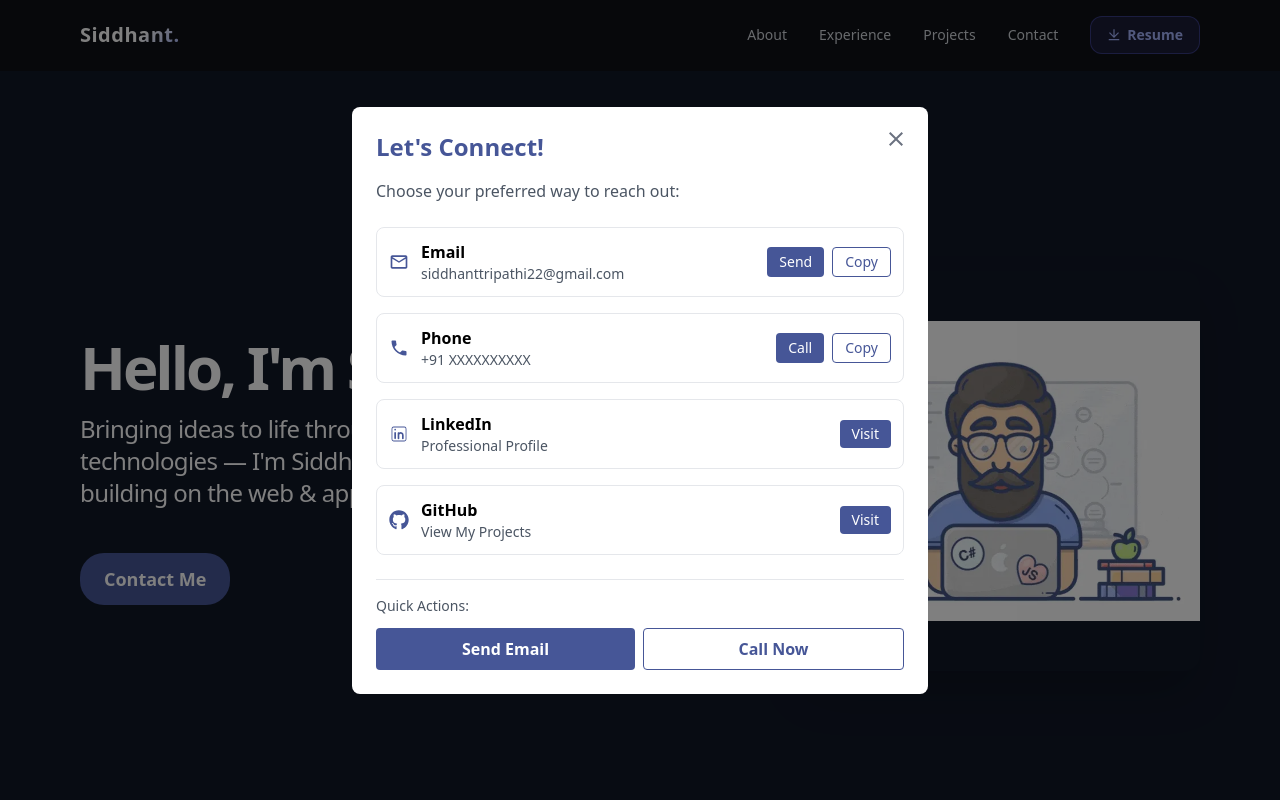
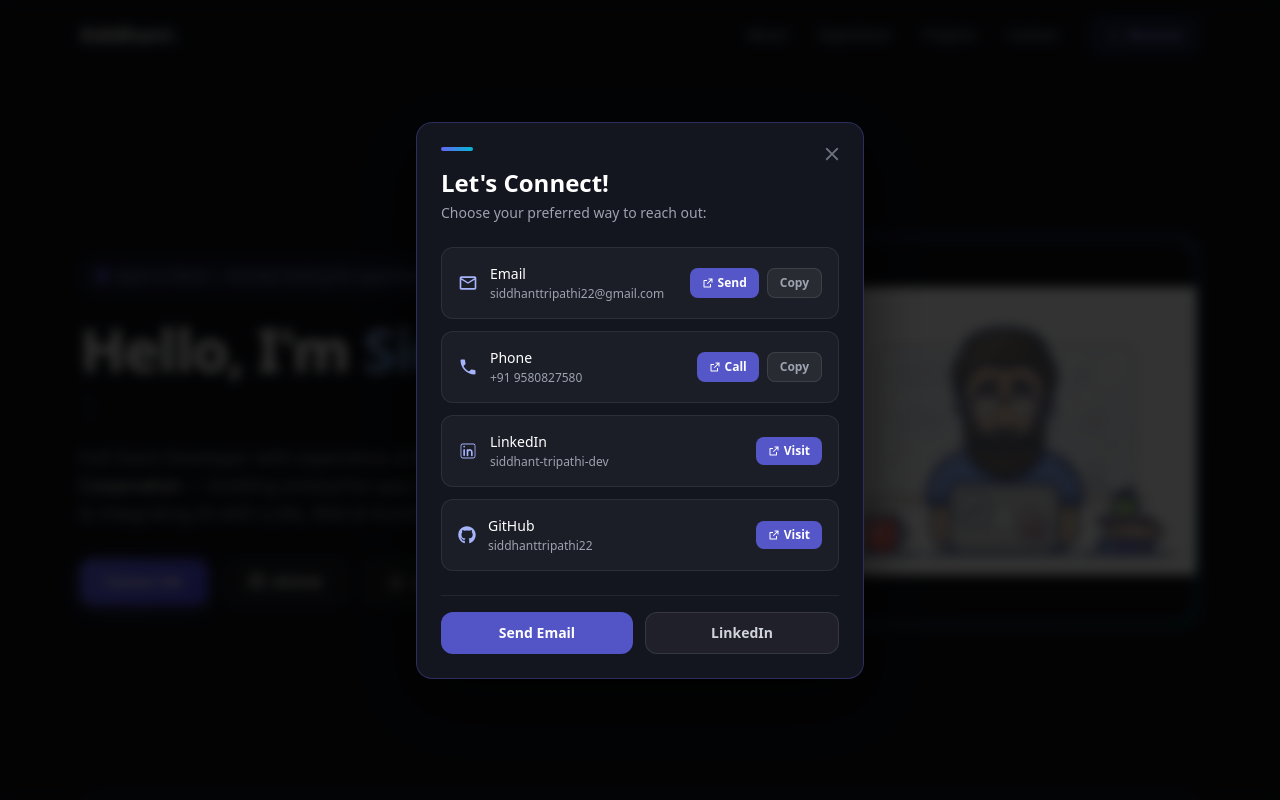
Before and after one commit to siddhanttripathi22/portfolio, a React (Vite) app: page / in a window 1280 px wide. Both pictures are taken after a click on the button "Contact Me". Shown: the top 800 px of the page. Built offline with nearby package versions, Linux system fonts and the light colour scheme; the HTML template or start-up script is replaced by a standard one.

Commit message:
Add typing effect and update contact methods

```diff
--- a/src/components/Home/Home.jsx
+++ b/src/components/Home/Home.jsx
@@ -1,200 +1,360 @@
-import React, { useState } from "react";
+import React, { useState, useEffect } from "react";
 import { MdOutlineEmail, MdPhone, MdClose } from "react-icons/md";
 import { CiLinkedin } from "react-icons/ci";
 import { FaGithub } from "react-icons/fa";
+import { RiExternalLinkLine } from "@remixicon/react";
 import avatarImg from "../../assets/7358602-removebg-preview.webp";
+
+// Typing animation hook
+const useTypingEffect = (words, typingSpeed = 80, pauseDuration = 1800) => {
+  const [displayed, setDisplayed] = useState("");
+  const [wordIndex, setWordIndex] = useState(0);
+  const [charIndex, setCharIndex] = useState(0);
+  const [isDeleting, setIsDeleting] = useState(false);
+
+  useEffect(() => {
+    const current = words[wordIndex];
+    let timeout;
+
+    if (!isDeleting && charIndex <= current.length) {
+      timeout = setTimeout(() => {
+        setDisplayed(current.substring(0, charIndex));
+        setCharIndex((c) => c + 1);
+      }, typingSpeed);
+    } else if (!isDeleting && charIndex > current.length) {
+      timeout = setTimeout(() => setIsDeleting(true), pauseDuration);
+    } else if (isDeleting && charIndex > 0) {
+      timeout = setTimeout(() => {
+        setDisplayed(current.substring(0, charIndex - 1));
+        setCharIndex((c) => c - 1);
+      }, typingSpeed / 2);
+    } else {
+      setIsDeleting(false);
+      setWordIndex((w) => (w + 1) % words.length);
+    }
+
+    return () => clearTimeout(timeout);
+  }, [charIndex, isDeleting, wordIndex, words, typingSpeed, pauseDuration]);
+
+  return displayed;
+};
 
 const Home = () => {
   const [showContactModal, setShowContactModal] = useState(false);
+  const [copied, setCopied] = useState("");
 
-  const handleContactClick = () => {
-    setShowContactModal(true);
+  const roles = [
+    "Full Stack Developer",
+    "AI-Integrated Developer",
+    "React + Node.js Engineer",
+    "Open to Work 🚀",
+  ];
+
+  const typedRole = useTypingEffect(roles);
+
+  const handleEmailClick = () =>
+    window.open("mailto:siddhanttripathi22@gmail.com", "_blank");
+
+  const handlePhoneClick = () =>
+    window.open("tel:+919580827580", "_blank");
+
+  const handleLinkedInClick = () =>
+    window.open("https://www.linkedin.com/in/siddhant-tripathi-dev", "_blank", "noopener,noreferrer");
+
+  const handleGitHubClick = () =>
+    window.open("https://github.com/siddhanttripathi22", "_blank", "noopener,noreferrer");
+
+  const copyToClipboard = (text, label) => {
+    navigator.clipboard.writeText(text);
+    setCopied(label);
+    setTimeout(() => setCopied(""), 2000);
   };
 
-  const handleCloseModal = () => {
-    setShowContactModal(false);
-  };
-
-  const handleEmailClick = () => {
-    window.open('mailto:siddhanttripathi22@gmail.com', '_blank');
-  };
-
-  const handlePhoneClick = () => {
-    window.open('tel:+1234567890', '_blank');
-  };
-
-  const handleLinkedInClick = () => {
-    window.open('https://www.linkedin.com/in/siddhant-tripathi-48b4a61b8/', '_blank');
-  };
-
-  const handleGitHubClick = () => {
-    window.open('https://github.com/siddhanttripathi22', '_blank');
-  };
-
-  const copyToClipboard = (text) => {
-    navigator.clipboard.writeText(text);
-    alert('Copied to clipboard!');
-  };
+  const contacts = [
+    {
+      icon: <MdOutlineEmail size={20} />,
+      label: "Email",
+      value: "siddhanttripathi22@gmail.com",
+      copyKey: "email",
+      onAction: handleEmailClick,
+      actionLabel: "Send",
+      canCopy: true,
+    },
+    {
+      icon: <MdPhone size={20} />,
+      label: "Phone",
+      value: "+91 9580827580",
+      copyKey: "phone",
+      onAction: handlePhoneClick,
+      actionLabel: "Call",
+      canCopy: true,
+    },
+    {
+      icon: <CiLinkedin size={20} />,
+      label: "LinkedIn",
+      value: "siddhant-tripathi-dev",
+      copyKey: null,
+      onAction: handleLinkedInClick,
+      actionLabel: "Visit",
+      canCopy: false,
+    },
+    {
+      icon: <FaGithub size={18} />,
+      label: "GitHub",
+      value: "siddhanttripathi22",
+      copyKey: null,
+      onAction: handleGitHubClick,
+      actionLabel: "Visit",
+      canCopy: false,
+    },
+  ];
 
   return (
-    <div className="text-white flex flex-col md:flex-row w-full justify-between items-center p-4 sm:p-6 md:p-10 lg:p-20 min-h-screen bg-gray-900 gap-4 md:gap-6 lg:gap-8">
-    <div className="w-full md:w-1/2 md:pr-6 lg:pr-8">
-        <h1 className="text-2xl sm:text-3xl md:text-4xl lg:text-6xl font-bold flex leading-normal tracking-tighter mb-4">
-          Hello, I'm Siddhant
+    <>
+      <div className="text-white flex flex-col md:flex-row w-full justify-between items-center px-6 py-16 md:px-20 md:py-0 md:min-h-[90vh] gap-10 md:gap-8">
+
+        {/* LEFT — Text */}
+        <div className="w-full md:w-1/2 flex flex-col items-start">
+
+          {/* Open to Work badge */}
+          <div
+            className="flex items-center gap-2 px-4 py-2 rounded-full mb-6 text-sm font-medium"
+            style={{
+              background: "rgba(99,102,241,0.1)",
+              border: "1px solid rgba(99,102,241,0.3)",
+              color: "#a5b4fc",
+            }}
+          >
+            <span className="relative flex h-2.5 w-2.5">
+              <span
+                className="animate-ping absolute inline-flex h-full w-full rounded-full opacity-75"
+                style={{ background: "#6366f1" }}
+              />
+              <span
+                className="relative inline-flex rounded-full h-2.5 w-2.5"
+                style={{ background: "#6366f1" }}
+              />
+            </span>
+            Open to Work — Actively looking for opportunities
+          </div>
+
+          {/* Name */}
+          <h1
+            className="text-4xl sm:text-5xl lg:text-6xl font-bold leading-tight tracking-tight mb-3"
+          >
+            Hello, I'm{" "}
+            <span
+              style={{
+                background: "linear-gradient(135deg, #a5b4fc, #06b6d4)",
+                WebkitBackgroundClip: "text",
+                WebkitTextFillColor: "transparent",
+              }}
+            >
+              Siddhant
+            </span>
           </h1>
-        <p className="text-sm sm:text-base md:text-lg lg:text-2xl tracking-tight mb-6">
-          Bringing ideas to life through modern frontend technologies — I'm Siddhant Tripathi, and I love building on the web & app.
+
+          {/* Typing role */}
+          <div className="flex items-center gap-2 mb-5 h-8">
+            <span className="text-lg sm:text-xl text-gray-300 font-medium">
+              {typedRole}
+            </span>
+            <span
+              className="inline-block w-0.5 h-6 animate-pulse"
+              style={{ background: "#6366f1" }}
+            />
+          </div>
+
+          {/* Tagline */}
+          <p className="text-base sm:text-lg text-gray-400 leading-relaxed mb-8 max-w-lg">
+            Full Stack Developer with experience at{" "}
+            <span className="text-white font-medium">Indian Oil Corporation</span> — building
+            enterprise apps with React, Node.js & integrating AI with LLMs, RAG & FastAPI.
           </p>
+
+          {/* CTA Buttons */}
+          <div className="flex flex-wrap gap-4">
             <button
-          onClick={handleContactClick}
-          className="mt-2 sm:mt-4 md:mt-5 text-white py-2 px-4 sm:py-3 sm:px-6 text-sm sm:text-base md:text-lg hover:opacity-85 duration-300 hover:scale-105 font-semibold rounded-3xl bg-[#465697] w-full sm:w-auto"
+              onClick={() => setShowContactModal(true)}
+              className="flex items-center gap-2 text-sm font-semibold px-6 py-3 rounded-xl transition-all duration-200 hover:scale-105"
+              style={{
+                background: "linear-gradient(135deg, #6366f1, #4f46e5)",
+                color: "#fff",
+                boxShadow: "0 4px 20px rgba(99,102,241,0.35)",
+              }}
             >
               Contact Me
             </button>
+
+            <button
+              onClick={handleGitHubClick}
+              className="flex items-center gap-2 text-sm font-semibold px-6 py-3 rounded-xl transition-all duration-200 hover:scale-105"
+              style={{
+                background: "rgba(255,255,255,0.05)",
+                border: "1px solid rgba(255,255,255,0.12)",
+                color: "#fff",
+              }}
+            >
+              <FaGithub size={16} />
+              GitHub
+            </button>
+
+            <button
+              onClick={handleLinkedInClick}
+              className="flex items-center gap-2 text-sm font-semibold px-6 py-3 rounded-xl transition-all duration-200 hover:scale-105"
+              style={{
+                background: "rgba(255,255,255,0.05)",
+                border: "1px solid rgba(255,255,255,0.12)",
+                color: "#fff",
+              }}
+            >
+              <CiLinkedin size={18} />
+              LinkedIn
+            </button>
+          </div>
         </div>
 
+        {/* RIGHT — Avatar */}
         <div className="w-full md:w-1/2 flex justify-center md:justify-end">
+          <div
+            className="relative rounded-3xl p-1"
+            style={{
+              background: "linear-gradient(135deg, rgba(99,102,241,0.4), rgba(6,182,212,0.3))",
+            }}
+          >
+            <div
+              className="rounded-3xl overflow-hidden"
+              style={{ background: "#0f1117" }}
+            >
               <img
-        className="w-[280px] h-[280px] sm:w-[320px] sm:h-[320px] md:w-[360px] md:h-[360px] lg:w-[400px] lg:h-[400px] object-contain rounded-2xl shadow-2xl"
-
+                className="w-64 h-64 sm:w-80 sm:h-80 md:w-96 md:h-96 object-contain"
                 src={avatarImg}
                 alt="Siddhant Tripathi"
               />
             </div>
+          </div>
+        </div>
+      </div>
 
+      {/* Contact Modal */}
       {showContactModal && (
-        <div className="fixed inset-0 bg-black bg-opacity-50 flex items-center justify-center z-50 p-3 sm:p-4 md:p-6">
-          <div className="bg-white text-black rounded-lg w-full max-w-sm sm:max-w-md md:max-w-lg lg:max-w-xl relative max-h-[90vh] overflow-y-auto">
-            {/* Close Button */}
+        <div
+          className="fixed inset-0 flex items-center justify-center z-50 p-4"
+          style={{ background: "rgba(0,0,0,0.8)", backdropFilter: "blur(6px)" }}
+          onClick={(e) => { if (e.target === e.currentTarget) setShowContactModal(false); }}
+        >
+          <div
+            className="relative w-full max-w-md rounded-2xl p-6 max-h-[90vh] overflow-y-auto"
+            style={{
+              background: "#13151f",
+              border: "1px solid rgba(99,102,241,0.3)",
+              boxShadow: "0 24px 64px rgba(0,0,0,0.6)",
+            }}
+          >
+            {/* Close */}
             <button
-              onClick={handleCloseModal}
-              className="absolute top-3 right-3 sm:top-4 sm:right-4 text-gray-500 hover:text-gray-700 z-10 p-1"
+              onClick={() => setShowContactModal(false)}
+              className="absolute top-4 right-4 p-1 rounded-lg transition-colors"
+              style={{ color: "#6b7280" }}
+              onMouseEnter={(e) => (e.currentTarget.style.color = "#fff")}
+              onMouseLeave={(e) => (e.currentTarget.style.color = "#6b7280")}
             >
-              <MdClose size={20} className="sm:w-6 sm:h-6" />
+              <MdClose size={22} />
             </button>
 
-            {/* Modal Content */}
-            <div className="p-4 sm:p-6">
-              {/* Modal Header */}
-              <h2 className="text-xl sm:text-2xl font-bold mb-3 sm:mb-4 text-[#465697] pr-8">
-                Let's Connect!
-              </h2>
-              <p className="text-gray-600 mb-4 sm:mb-6 text-sm sm:text-base">
+            {/* Header */}
+            <div
+              className="w-8 h-1 rounded-full mb-4"
+              style={{ background: "linear-gradient(90deg,#6366f1,#06b6d4)" }}
+            />
+            <h2 className="text-2xl font-bold text-white mb-1 pr-8">Let's Connect!</h2>
+            <p className="text-sm text-gray-400 mb-6">
               Choose your preferred way to reach out:
             </p>
 
-              {/* Contact Options */}
-              <div className="space-y-3 sm:space-y-4">
-                {/* Email */}
-                <div className="flex flex-col sm:flex-row sm:items-center justify-between p-3 border rounded-lg hover:bg-gray-50 gap-3 sm:gap-0">
+            {/* Contact Rows */}
+            <div className="flex flex-col gap-3">
+              {contacts.map((c) => (
+                <div
+                  key={c.label}
+                  className="flex items-center justify-between p-4 rounded-xl transition-colors duration-200"
+                  style={{
+                    background: "rgba(255,255,255,0.04)",
+                    border: "1px solid rgba(255,255,255,0.08)",
+                  }}
+                  onMouseEnter={(e) =>
+                    (e.currentTarget.style.borderColor = "rgba(99,102,241,0.35)")
+                  }
+                  onMouseLeave={(e) =>
+                    (e.currentTarget.style.borderColor = "rgba(255,255,255,0.08)")
+                  }
+                >
                   <div className="flex items-center gap-3">
-                    <MdOutlineEmail size={18} className="text-[#465697] sm:w-5 sm:h-5 flex-shrink-0" />
-                    <div className="min-w-0 flex-1">
-                      <p className="font-semibold text-sm sm:text-base">Email</p>
-                      <p className="text-xs sm:text-sm text-gray-600 break-all">
-                        siddhanttripathi22@gmail.com
-                      </p>
-                    </div>
-                  </div>
-                  <div className="flex gap-2 flex-shrink-0">
-                    <button
-                      onClick={handleEmailClick}
-                      className="px-3 py-1 bg-[#465697] text-white rounded text-xs sm:text-sm hover:opacity-85 flex-1 sm:flex-none"
-                    >
-                      Send
-                    </button>
-                    <button
-                      onClick={() => copyToClipboard('siddhanttripathi22@gmail.com')}
-                      className="px-3 py-1 border border-[#465697] text-[#465697] rounded text-xs sm:text-sm hover:bg-gray-50 flex-1 sm:flex-none"
-                    >
-                      Copy
-                    </button>
+                    <span style={{ color: "#a5b4fc" }}>{c.icon}</span>
+                    <div>
+                      <p className="text-white font-medium text-sm">{c.label}</p>
+                      <p className="text-gray-400 text-xs mt-0.5">{c.value}</p>
                     </div>
                   </div>
 
-                {/* Phone */}
-                <div className="flex flex-col sm:flex-row sm:items-center justify-between p-3 border rounded-lg hover:bg-gray-50 gap-3 sm:gap-0">
-                  <div className="flex items-center gap-3">
-                    <MdPhone size={18} className="text-[#465697] sm:w-5 sm:h-5 flex-shrink-0" />
-                    <div className="min-w-0 flex-1">
-                      <p className="font-semibold text-sm sm:text-base">Phone</p>
-                      <p className="text-xs sm:text-sm text-gray-600">+91 XXXXXXXXXX</p>
+                  <div className="flex gap-2 flex-shrink-0">
+                    <button
+                      onClick={c.onAction}
+                      className="flex items-center gap-1 text-xs font-semibold px-3 py-1.5 rounded-lg transition-opacity hover:opacity-85"
+                      style={{
+                        background: "rgba(99,102,241,0.8)",
+                        color: "#fff",
+                      }}
+                    >
+                      <RiExternalLinkLine size={12} />
+                      {c.actionLabel}
+                    </button>
+                    {c.canCopy && (
+                      <button
+                        onClick={() => copyToClipboard(c.value, c.copyKey)}
+                        className="text-xs font-semibold px-3 py-1.5 rounded-lg transition-all"
+                        style={{
+                          background: copied === c.copyKey ? "rgba(16,185,129,0.2)" : "rgba(255,255,255,0.06)",
+                          border: `1px solid ${copied === c.copyKey ? "rgba(16,185,129,0.4)" : "rgba(255,255,255,0.1)"}`,
+                          color: copied === c.copyKey ? "#34d399" : "#9ca3af",
+                        }}
+                      >
+                        {copied === c.copyKey ? "Copied!" : "Copy"}
+                      </button>
+                    )}
                   </div>
                 </div>
-                  <div className="flex gap-2 flex-shrink-0">
-                    <button
-                      onClick={handlePhoneClick}
-                      className="px-3 py-1 bg-[#465697] text-white rounded text-xs sm:text-sm hover:opacity-85 flex-1 sm:flex-none"
-                    >
-                      Call
-                    </button>
-                    <button
-                      onClick={() => copyToClipboard('+91 XXXXXXXXXX')}
-                      className="px-3 py-1 border border-[#465697] text-[#465697] rounded text-xs sm:text-sm hover:bg-gray-50 flex-1 sm:flex-none"
-                    >
-                      Copy
-                    </button>
-                  </div>
-                </div>
-
-                {/* LinkedIn */}
-                <div className="flex flex-col sm:flex-row sm:items-center justify-between p-3 border rounded-lg hover:bg-gray-50 gap-3 sm:gap-0">
-                  <div className="flex items-center gap-3">
-                    <CiLinkedin size={18} className="text-[#465697] sm:w-5 sm:h-5 flex-shrink-0" />
-                    <div className="min-w-0 flex-1">
-                      <p className="font-semibold text-sm sm:text-base">LinkedIn</p>
-                      <p className="text-xs sm:text-sm text-gray-600">Professional Profile</p>
-                    </div>
-                  </div>
-                  <button
-                    onClick={handleLinkedInClick}
-                    className="px-3 py-1 bg-[#465697] text-white rounded text-xs sm:text-sm hover:opacity-85 w-full sm:w-auto"
-                  >
-                    Visit
-                  </button>
-                </div>
-
-                {/* GitHub */}
-                <div className="flex flex-col sm:flex-row sm:items-center justify-between p-3 border rounded-lg hover:bg-gray-50 gap-3 sm:gap-0">
-                  <div className="flex items-center gap-3">
-                    <FaGithub size={18} className="text-[#465697] sm:w-5 sm:h-5 flex-shrink-0" />
-                    <div className="min-w-0 flex-1">
-                      <p className="font-semibold text-sm sm:text-base">GitHub</p>
-                      <p className="text-xs sm:text-sm text-gray-600">View My Projects</p>
-                    </div>
-                  </div>
-                  <button
-                    onClick={handleGitHubClick}
-                    className="px-3 py-1 bg-[#465697] text-white rounded text-xs sm:text-sm hover:opacity-85 w-full sm:w-auto"
-                  >
-                    Visit
-                  </button>
-                </div>
+              ))}
             </div>
 
             {/* Quick Actions */}
-              <div className="mt-4 sm:mt-6 pt-4 border-t">
-                <p className="text-xs sm:text-sm text-gray-600 mb-3">Quick Actions:</p>
-                <div className="flex flex-col sm:flex-row gap-2">
+            <div
+              className="flex gap-3 mt-6 pt-4"
+              style={{ borderTop: "1px solid rgba(255,255,255,0.07)" }}
+            >
               <button
                 onClick={handleEmailClick}
-                    className="flex-1 py-2 sm:py-2 bg-[#465697] text-white rounded hover:opacity-85 font-semibold text-sm sm:text-base"
+                className="flex-1 py-2.5 rounded-xl text-sm font-semibold text-white transition-opacity hover:opacity-85"
+                style={{ background: "rgba(99,102,241,0.8)" }}
               >
                 Send Email
               </button>
               <button
-                    onClick={handlePhoneClick}
-                    className="flex-1 py-2 sm:py-2 border border-[#465697] text-[#465697] rounded hover:bg-gray-50 font-semibold text-sm sm:text-base"
+                onClick={handleLinkedInClick}
+                className="flex-1 py-2.5 rounded-xl text-sm font-semibold transition-opacity hover:opacity-85"
+                style={{
+                  background: "rgba(255,255,255,0.05)",
+                  border: "1px solid rgba(255,255,255,0.1)",
+                  color: "#d1d5db",
+                }}
               >
-                    Call Now
+                LinkedIn
               </button>
             </div>
           </div>
         </div>
-          </div>
-        </div>
       )}
-    </div>
+    </>
   );
 };
 
```
Lines whose indentation alone changed are shown as unchanged.
